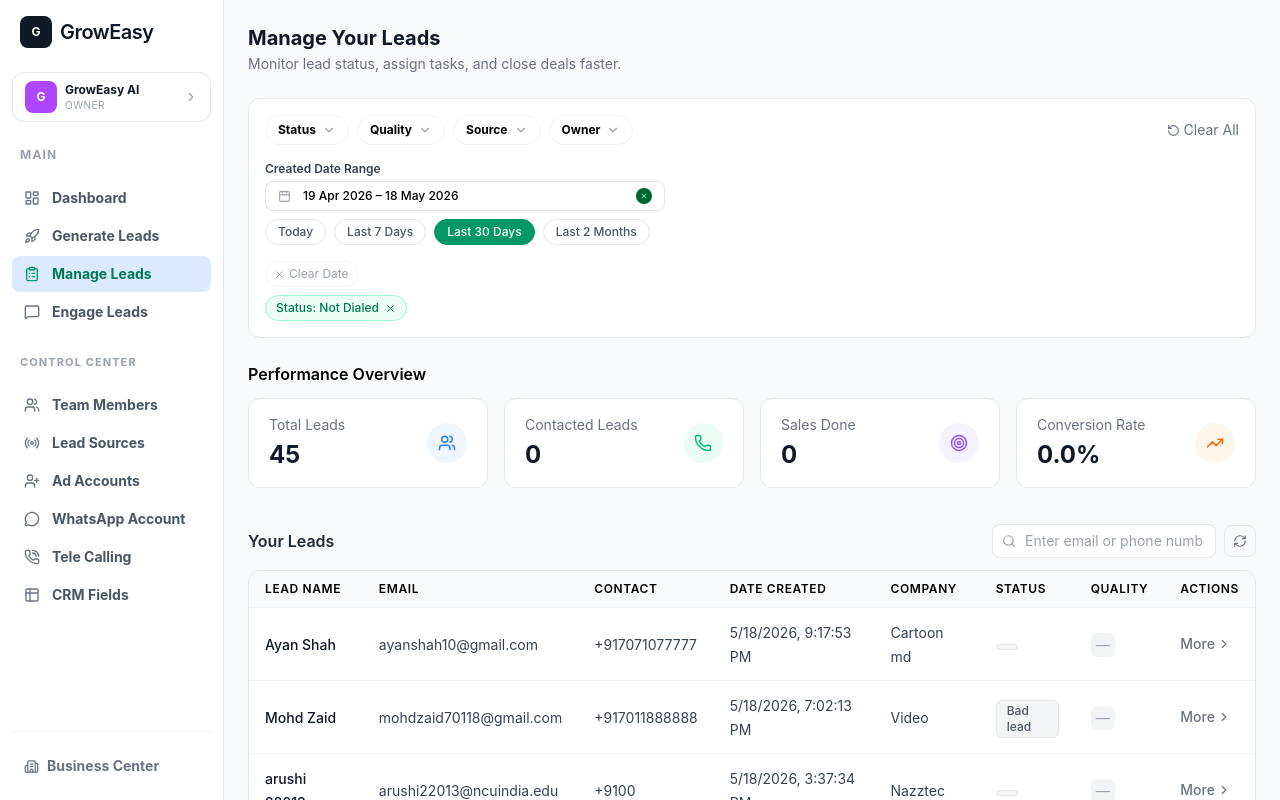
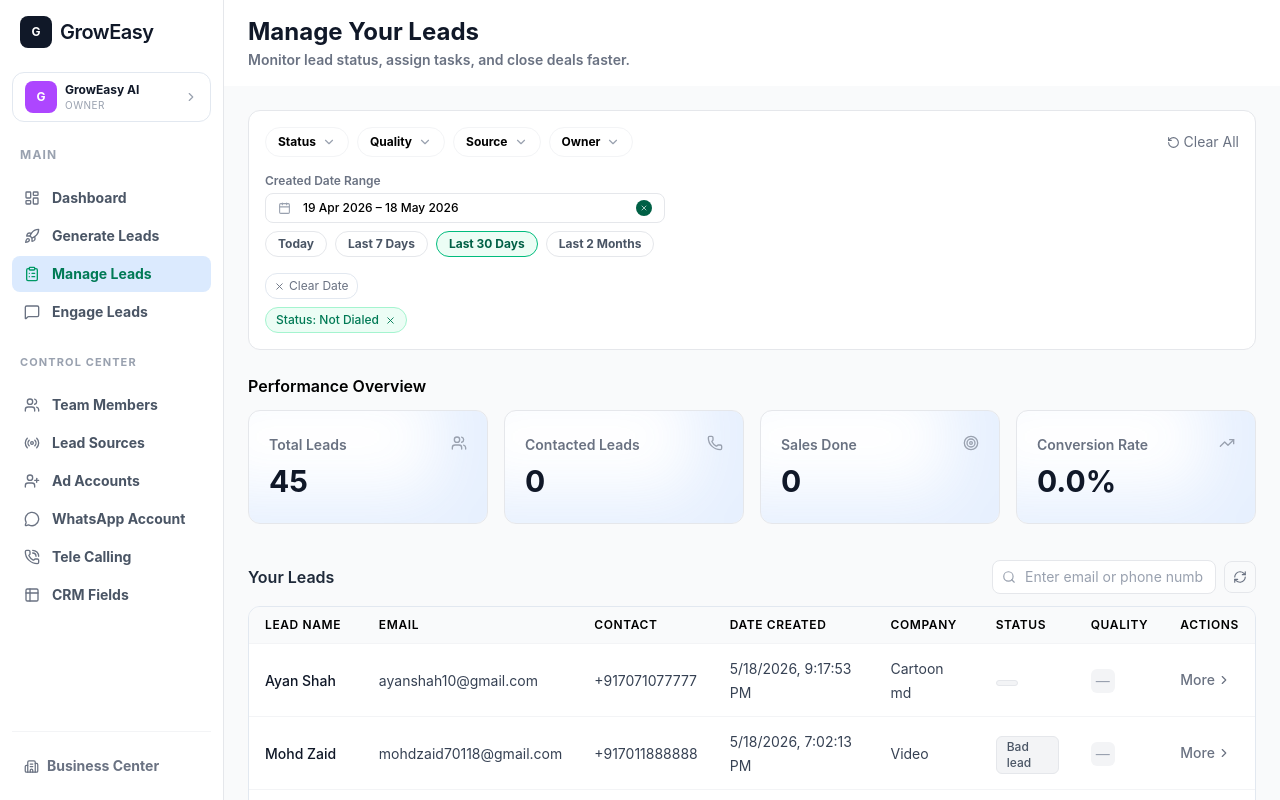
Before and after one commit to PriyathikGit/groweasy_assignment, a React (Vite) app: page / in a window 1280 px wide. Built offline with nearby package versions, Linux system fonts and the light colour scheme.

Commit message:
feat: debounce method implemented for optimized search implementation, and some design fixes

```diff
--- a/src/components/FlitersBar.jsx
+++ b/src/components/FlitersBar.jsx
@@ -7,6 +7,7 @@
 const qualityOptions = ["Hot", "Warm", "Cold"];
 const sourceOptions = ["Facebook", "Instagram", "Google", "Organic", "Referral"];
 const ownerOptions = ["Me", "Team Member 1", "Team Member 2"];
+const dateOptions = ["Today", "Last 7 Days", "Last 30 Days", "Last 2 Months"]
 
 function DropdownFilter({ label, options }) {
     const [open, setOpen] = useState(false);
@@ -79,14 +80,14 @@
 
             {/* Date range */}
             <div className="mt-4">
-                <p className="text-xs text-gray-700 mb-1 font-semibold">Created Date Range</p>
+                <p className="text-xs text-gray-500 mb-1 font-semibold">Created Date Range</p>
                 <div className="flex items-center gap-2">
                     <div className="flex items-center gap-2 border border-gray-200 rounded-lg px-3 py-1.5 text-sm  w-100 justify-between">
                         <div className="flex items-center gap-3">
                             <Calendar size={13} className="text-gray-400" />
                             <span className="text-xs font-medium">19 Apr 2026 – 18 May 2026</span>
                         </div>
-                        <button className="ml-1 text-white  bg-green-800 rounded-xl p-1">
+                        <button className="ml-1 text-white  bg-emerald-800 rounded-xl p-1">
                             <X size={8} />
                         </button>
                     </div>
@@ -94,12 +95,12 @@
 
                 {/* Quick date pills */}
                 <div className="flex items-center gap-2 mt-2">
-                    {["Today", "Last 7 Days", "Last 30 Days", "Last 2 Months"].map((range) => (
+                    {dateOptions.map((range) => (
                         <button
                             key={range}
                             onClick={() => onFilterChange(range)}
-                            className={`px-3 py-1 text-xs rounded-full border transition-colors font-medium ${activeFilter === range
-                                ? "bg-emerald-600 text-white border-emerald-600"
+                            className={`px-3 py-1 text-xs rounded-full border transition-colors font-bold ${activeFilter === range
+                                ? "border-emerald-500  text-emerald-800 bg-emerald-50"
                                 : "border-gray-200 text-gray-600 hover:border-gray-300 hover:bg-gray-50"
                                 }`}
                         >
@@ -111,7 +112,7 @@
             </div>
 
             <div className="flex flex-col mt-4 gap-2">
-                <button className="text-xs text-gray-400 hover:text-gray-600 flex items-center gap-1 border border-slate-100 w-fit py-1 px-2 rounded-xl">
+                <button className="text-xs text-gray-500 hover:text-gray-600 flex items-center gap-1 border border-slate-200 w-fit py-1 px-2 rounded-xl">
                     <X size={11} />
                     Clear Date
                 </button>
--- /dev/null
+++ b/src/components/Header.jsx
@@ -0,0 +1,14 @@
+import React from 'react'
+
+const Header = () => {
+    return (
+        <div className=" bg-white px-6 py-4">
+            <h1 className="text-2xl font-bold text-gray-900">Manage Your Leads</h1>
+            <p className="text-sm font-semibold text-gray-500 mt-0.5">
+                Monitor lead status, assign tasks, and close deals faster.
+            </p>
+        </div>
+    )
+}
+
+export default Header
--- a/src/components/LeadsTable.jsx
+++ b/src/components/LeadsTable.jsx
@@ -4,6 +4,7 @@
 import { leadsData } from "../../data/leads";
 import { OrgContext } from "../context/OrgContext";
 import { LeadDetailContext } from "../context/LeadDetailContext";
+import { useDebounce } from "../hooks/useDebounce";
 
 function LeadRow({ lead, onLeadClick }) {
     const realDate = new Date(lead.created_at._seconds * 1000).toLocaleString()
@@ -61,14 +62,16 @@
     const { selectedOrgId } = useContext(OrgContext);
     const { setSelectedLead, selectedLead } = useContext(LeadDetailContext);
 
+    const debouncedQuery = useDebounce(searchQuery, 300)
+
     const filtered = leadsData.filter((lead) => {
         // Filter by organization ID
         if (lead.org_id !== selectedOrgId) return false;
 
         // Filter by search query
-        if (!searchQuery) return true;
-        const q = searchQuery.toLowerCase();
-        console.log(q)
+        if (!debouncedQuery) return true;
+        const q = debouncedQuery.toLowerCase();
+        // console.log(q)
         return (
             lead?.email?.toLowerCase().includes(q) ||
             lead?.contact?.toLowerCase().includes(q)
--- a/src/components/ManageLeads.jsx
+++ b/src/components/ManageLeads.jsx
@@ -4,6 +4,7 @@
 import LeadsTable from "./LeadsTable";
 import LeadDetailPanel from "./LeadDetailPanel";
 import { LeadDetailContext } from "../context/LeadDetailContext";
+import Header from "./Header";
 
 export default function ManageLeads() {
     const [activeFilter, setActiveFilter] = useState("Last 30 Days");
@@ -14,15 +15,9 @@
     const removeTag = (tag) => setActiveTags((prev) => prev.filter((t) => t !== tag));
 
     return (
-        <div className="flex flex-1">
+        <div className="flex flex-1 flex-col">
+            <Header />
             <main className="flex-1 overflow-y-auto bg-gray-50 p-6">
-                {/* Page header */}
-                <div className="mb-6">
-                    <h1 className="text-xl font-bold text-gray-900">Manage Your Leads</h1>
-                    <p className="text-sm text-gray-500 mt-0.5">
-                        Monitor lead status, assign tasks, and close deals faster.
-                    </p>
-                </div>
 
                 {/* Filters */}
                 <FiltersBar
--- a/src/components/PerformanceOverview.jsx
+++ b/src/components/PerformanceOverview.jsx
@@ -4,44 +4,34 @@
     {
         label: "Total Leads",
         value: "45",
-        icon: Users,
-        color: "text-blue-500",
-        bg: "bg-blue-50",
+        icon: Users
     },
     {
         label: "Contacted Leads",
         value: "0",
-        icon: Phone,
-        color: "text-emerald-500",
-        bg: "bg-emerald-50",
+        icon: Phone
     },
     {
         label: "Sales Done",
         value: "0",
-        icon: Target,
-        color: "text-violet-500",
-        bg: "bg-violet-50",
+        icon: Target
     },
     {
         label: "Conversion Rate",
         value: "0.0%",
-        icon: TrendingUp,
-        color: "text-orange-500",
-        bg: "bg-orange-50",
+        icon: TrendingUp
     },
 ];
 
 function StatCard({ stat }) {
     const Icon = stat.icon;
     return (
-        <div className="flex-1 bg-white border border-gray-200 rounded-xl px-5 py-4 flex items-center justify-between min-w-0">
-            <div>
-                <p className="text-sm text-gray-500 mb-1">{stat.label}</p>
-                <p className="text-2xl font-bold text-gray-900">{stat.value}</p>
+        <div className="flex-1 bg-white border border-gray-200 rounded-xl px-5 py-6 flex flex-col" style={{ boxShadow: "inset -50px -30px 60px rgba(59, 130, 246, 0.12)" }}>
+            <div className="flex justify-between items-start mb-2">
+                <p className="text-sm font-semibold text-gray-500">{stat.label}</p>
+                <Icon size={16} className="text-gray-400" />
             </div>
-            <div className={`w-10 h-10 rounded-full ${stat.bg} flex items-center justify-center shrink-0`}>
-                <Icon size={18} className={stat.color} />
-            </div>
+            <p className="text-3xl font-bold text-gray-900">{stat.value}</p>
         </div>
     );
 }
--- /dev/null
+++ b/src/hooks/useDebounce.jsx
@@ -0,0 +1,15 @@
+// usedebounce method
+// it is a method to delay the api call after some interval
+
+import { useEffect, useState } from "react"
+
+export const useDebounce = (input, delay = 300) => {
+    const [debounce, setDebounce] = useState("")
+
+    useEffect(() => {
+        const id = setTimeout(() => setDebounce(input), delay)
+        return () => clearTimeout(id)
+    }, [input, delay])
+
+    return debounce
+}
```
